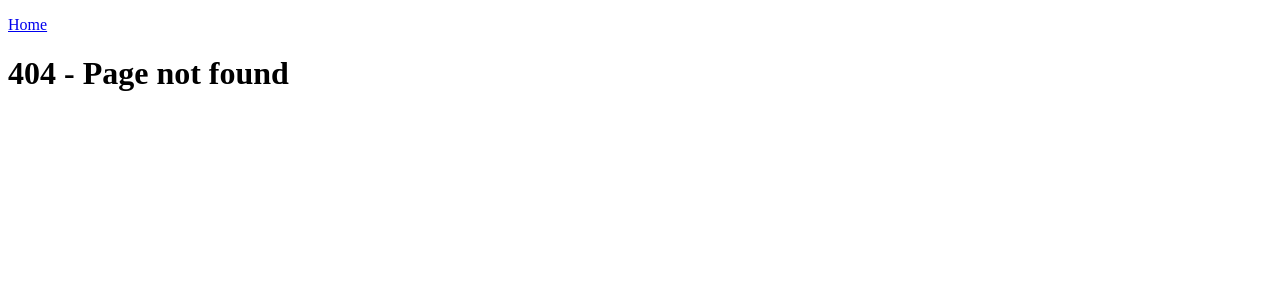
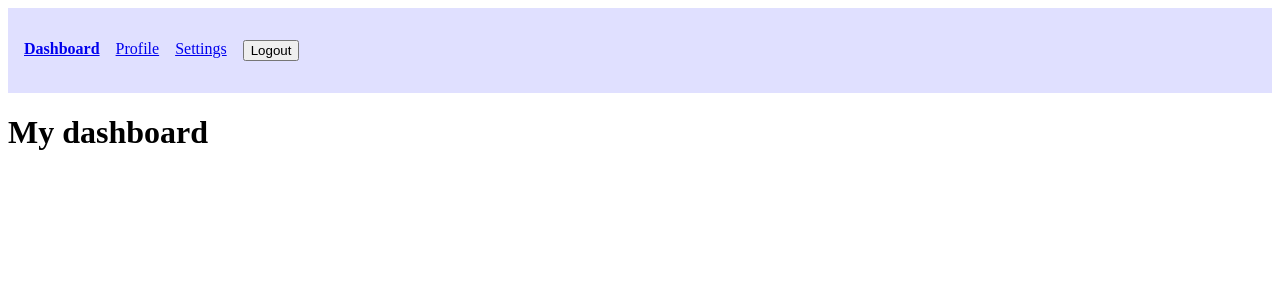
Before and after one commit to edorguez/payment-reminder, a React (Vite) app in the folder web/: page /dashboard in a window 1280 px wide. Before the commit this address had no page. Shown: the top 300 px of the page. Built offline with nearby package versions, Linux system fonts and the light colour scheme; sample sign-in values are in the browser's storage.

Commit message:
Create public and private layouts

```diff
--- /dev/null
+++ b/web/src/context/AuthContext.tsx
@@ -0,0 +1,39 @@
+import { createContext, useContext, ReactNode, useState } from 'react';
+
+interface AuthContextType {
+  isAuthenticated: boolean;
+  login: (token: string) => void;
+  logout: () => void;
+}
+
+const AuthContext = createContext<AuthContextType | null>(null);
+
+export const AuthProvider = ({ children }: { children: ReactNode }) => {
+  const [isAuthenticated, setIsAuthenticated] = useState(
+    !!localStorage.getItem('authToken')
+  );
+
+  const login = (token: string) => {
+    localStorage.setItem('authToken', token);
+    setIsAuthenticated(true);
+  };
+
+  const logout = () => {
+    localStorage.removeItem('authToken');
+    setIsAuthenticated(false);
+  };
+
+  return (
+    <AuthContext.Provider value={{ isAuthenticated, login, logout }}>
+      {children}
+    </AuthContext.Provider>
+  );
+};
+
+export const useAuth = () => {
+  const context = useContext(AuthContext);
+  if (!context) {
+    throw new Error('useAuth must be used within an AuthProvider');
+  }
+  return context;
+};
--- /dev/null
+++ b/web/src/layouts/PrivateLayout.tsx
@@ -0,0 +1,44 @@
+import { Link, Outlet, useLocation, useNavigate } from 'react-router-dom';
+
+const PrivateLayout = () => {
+  const location = useLocation();
+  const navigate = useNavigate();
+
+  const handleLogout = () => {
+    localStorage.removeItem('authToken');
+    navigate('/login');
+  };
+
+  return (
+    <div>
+      <nav style={{ background: '#e0e0ff', padding: '1rem' }}>
+        <ul style={{ display: 'flex', gap: '1rem', listStyle: 'none', padding: 0 }}>
+          <li>
+            <Link to="/dashboard" style={{ fontWeight: location.pathname === '/dashboard' ? 'bold' : 'normal' }}>
+              Dashboard
+            </Link>
+          </li>
+          <li>
+            <Link to="/profile" style={{ fontWeight: location.pathname === '/profile' ? 'bold' : 'normal' }}>
+              Profile
+            </Link>
+          </li>
+          <li>
+            <Link to="/settings" style={{ fontWeight: location.pathname === '/settings' ? 'bold' : 'normal' }}>
+              Settings
+            </Link>
+          </li>
+          <li>
+            <button onClick={handleLogout}>Logout</button>
+          </li>
+        </ul>
+      </nav>
+
+      <main>
+        <Outlet />
+      </main>
+    </div>
+  );
+}
+
+export default PrivateLayout
--- /dev/null
+++ b/web/src/layouts/PublicLayout.tsx
@@ -0,0 +1,35 @@
+import { Link, Outlet, useLocation } from 'react-router-dom';
+
+const PublicLayout = () => {
+  const location = useLocation();
+
+  return (
+    <div>
+      <nav style={{ background: '#f0f0f0', padding: '1rem' }}>
+        <ul style={{ display: 'flex', gap: '1rem', listStyle: 'none', padding: 0 }}>
+          <li>
+            <Link to="/" style={{ fontWeight: location.pathname === '/' ? 'bold' : 'normal' }}>
+              Home
+            </Link>
+          </li>
+          <li>
+            <Link to="/login" style={{ fontWeight: location.pathname === '/login' ? 'bold' : 'normal' }}>
+              Login
+            </Link>
+          </li>
+          <li>
+            <Link to="/register" style={{ fontWeight: location.pathname === '/register' ? 'bold' : 'normal' }}>
+              Register
+            </Link>
+          </li>
+        </ul>
+      </nav>
+
+      <main>
+        <Outlet />
+      </main>
+    </div>
+  );
+}
+
+export default PublicLayout;
--- a/web/src/main.tsx
+++ b/web/src/main.tsx
@@ -3,9 +3,12 @@ import { createRoot } from 'react-dom/client'
 import { RouterProvider } from 'react-router-dom';
 import './index.css'
 import { router } from './routes';
+import { AuthProvider } from './context/AuthContext';
 
 createRoot(document.getElementById('root')!).render(
   <StrictMode>
-    <RouterProvider router={router} />
+    <AuthProvider>
+      <RouterProvider router={router} />
+    </AuthProvider>
   </StrictMode>,
 )
--- /dev/null
+++ b/web/src/pages/Dashboard.tsx
@@ -0,0 +1,7 @@
+const Dashboard = () => {
+  return (
+    <h1>My dashboard</h1>
+  )
+}
+
+export default Dashboard;
--- /dev/null
+++ b/web/src/pages/Login.tsx
@@ -0,0 +1,19 @@
+import { useNavigate } from "react-router-dom";
+
+const Login = () => {
+  const navigate = useNavigate();
+
+  const handleLogin = () => {
+    localStorage.setItem('authToken', 'your-token-here');
+    navigate('/dashboard');
+  };
+
+  return (
+    <div>
+      <h1>Login Page</h1>
+      <button onClick={handleLogin}>Login</button>
+    </div>
+  );
+}
+
+export default Login
--- a/web/src/routes.tsx
+++ b/web/src/routes.tsx
@@ -1,15 +1,35 @@
-import { createBrowserRouter } from 'react-router-dom';
-import App from './App';
+import { createBrowserRouter, Navigate } from 'react-router-dom';
 import Home from './pages/Home';
 import NotFound from './pages/NotFound';
+import PublicLayout from './layouts/PublicLayout';
+import PrivateLayout from './layouts/PrivateLayout';
+import Dashboard from './pages/Dashboard';
+import Login from './pages/Login';
+import { useAuth } from './context/AuthContext';
+
+const PrivateRoute = () => {
+  const { isAuthenticated } = useAuth();
+  return isAuthenticated ? <PrivateLayout /> : <Navigate to="/login" replace />;
+};
 
 export const router = createBrowserRouter([
   {
-    path: '/',
-    element: <App />,
+    element: <PublicLayout />,
     children: [
       { index: true, element: <Home /> },
-      { path: '*', element: <NotFound /> }
+      { path: '/login', element: <Login /> },
+      { path: '/register', element: <div>Register Page</div> },
     ]
+  },
+  {
+    element: <PrivateRoute />,
+    children: [
+      { path: '/dashboard', element: <Dashboard /> },
+    ]
+  },
+  {
+    path: '*',
+    element: <NotFound />
   }
+
 ]);
```
